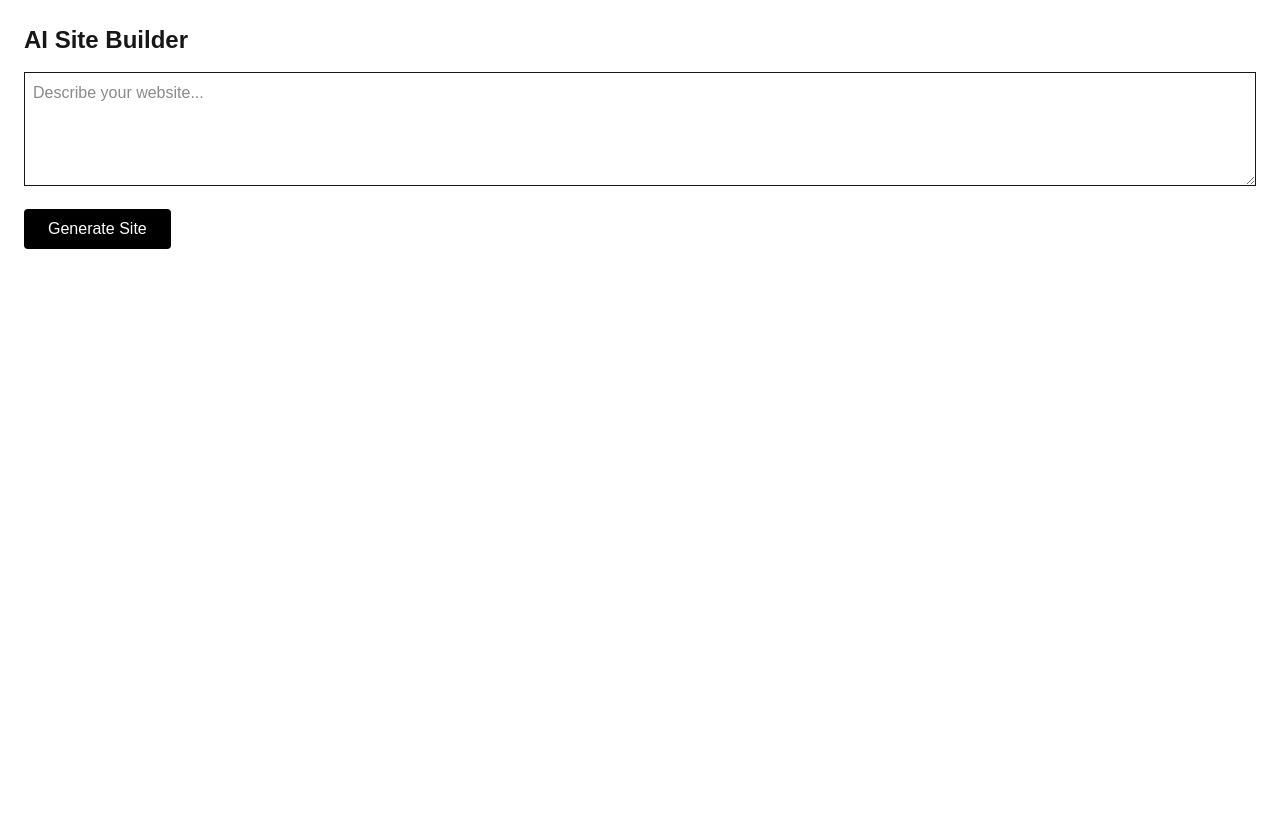
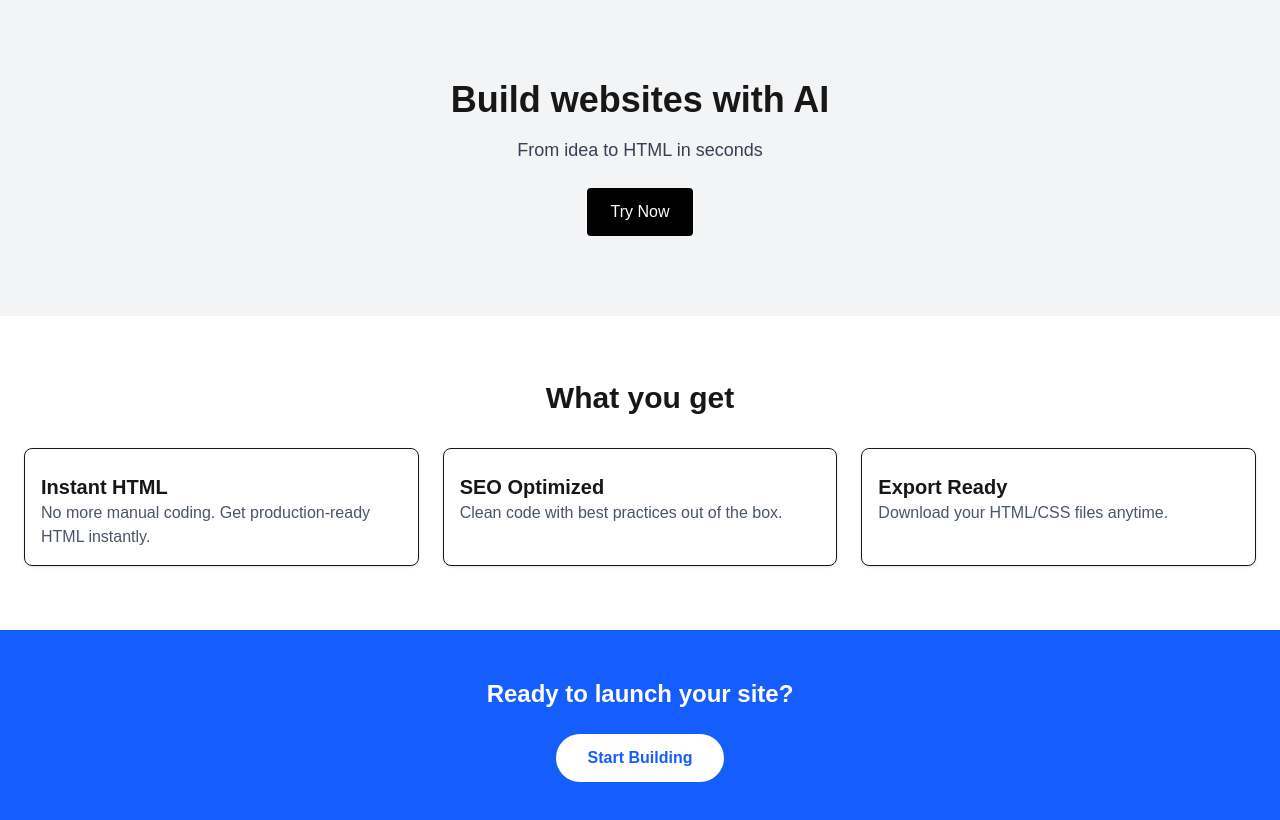
Before and after one commit to Userelli/ai-site-builder, a Next.js app: page /builder in a window 1280 px wide. Shown: the top 820 px of the page. Built offline with nearby package versions, Linux system fonts and the light colour scheme.

Commit message:
Fix preview page.tsx: use schema.blocks not sections

```diff
--- a/app/builder/page.tsx
+++ b/app/builder/page.tsx
@@ -1,139 +1,87 @@
-"use client";
+import React from "react";
+import Hero from "@/components/blocks/Hero";
+import Features from "@/components/blocks/Features";
+import CTA from "@/components/blocks/CTA";
+import {
+  PageSchema,
+  CTAContent,
+  HeroContent,
+  FeaturesContent,
+} from "@/lib/pageSchema";
 
-import { useState } from "react";
-import JSZip from "jszip";
-
-export default function BuilderPage() {
-  const [prompt, setPrompt] = useState("");
-  const [loading, setLoading] = useState(false);
-  const [schema, setSchema] = useState<any>(null);
-
-  const generateSite = async () => {
-    setLoading(true);
-    const res = await fetch("/api/generate", {
-      method: "POST",
-      headers: { "Content-Type": "application/json" },
-      body: JSON.stringify({ prompt }),
-    });
-    const data = await res.json();
-    setSchema(data.schema);
-    setLoading(false);
+const pageData: PageSchema = {
+  pageName: "Home",
+  blocks: [ // ✅ Must be "blocks", not "sections"
+    {
+      type: "hero",
+      content: {
+        headline: "Build websites with AI",
+        subheadline: "From idea to HTML in seconds",
+        buttonText: "Try Now",
+        buttonLink: "/builder",
+      },
+    },
+    {
+      type: "features",
+      content: {
+        title: "What you get",
+        features: [
+          {
+            title: "Instant HTML",
+            description: "No more manual coding. Get production-ready HTML instantly.",
+          },
+          {
+            title: "SEO Optimized",
+            description: "Clean code with best practices out of the box.",
+          },
+          {
+            title: "Export Ready",
+            description: "Download your HTML/CSS files anytime.",
+          },
+        ],
+      },
+    },
+    {
+      type: "cta",
+      content: {
+        message: "Ready to launch your site?",
+        buttonLabel: "Start Building",
+        buttonUrl: "/builder",
+      },
+    },
+  ],
 };
 
-  const exportToZip = (schema: any) => {
-    const zip = new JSZip();
-
-    const html = `
-<!DOCTYPE html>
-<html>
-<head>
-  <meta charset="UTF-8">
-  <title>${schema.pageName}</title>
-  <link rel="stylesheet" href="styles.css">
-</head>
-<body>
+export default function PreviewPage() {
+  return (
     <main>
-    ${schema.sections
-      .map((section: any) => {
-        if (section.type === "hero") {
-          return `<section><h1>${section.content.headline}</h1><p>${section.content.subheadline}</p><button>${section.content.buttonText}</button></section>`;
-        } else if (section.type === "features") {
-          return `<section><h2>${section.content.title}</h2>${section.content.features
-            .map(
-              (f: any) =>
-                `<div><strong>${f.icon}</strong> ${f.title}<br>${f.description}</div>`
-            )
-            .join("")}</section>`;
-        } else if (section.type === "cta") {
-          return `<section><p>${section.content.message}</p><a href="${section.content.buttonUrl}">${section.content.buttonLabel}</a></section>`;
-        }
-        return "";
-      })
-      .join("")}
-  </main>
-</body>
-</html>
-`;
-
-    const css = `
-body { font-family: sans-serif; padding: 40px; }
-h1, h2 { margin-bottom: 8px; }
-section { margin-bottom: 32px; }
-button, a { padding: 8px 16px; background: black; color: white; border-radius: 8px; text-decoration: none; }
-`;
-
-    zip.file("index.html", html);
-    zip.file("styles.css", css);
-
-    zip.generateAsync({ type: "blob" }).then((content) => {
-      const a = document.createElement("a");
-      a.href = URL.createObjectURL(content);
-      a.download = "site.zip";
-      a.click();
-    });
-  };
-
+      {pageData.blocks.map((block, index) => {
+        switch (block.type) {
+          case "hero":
             return (
-    <main className="p-6">
-      <h1 className="text-2xl font-bold mb-4">AI Site Builder</h1>
-      <textarea
-        className="w-full border p-2 mb-4"
-        rows={4}
-        placeholder="Describe your website..."
-        value={prompt}
-        onChange={(e) => setPrompt(e.target.value)}
+              <Hero
+                key={index}
+                content={block.content as HeroContent}
               />
-      <button
-        onClick={generateSite}
-        className="px-6 py-2 bg-black text-white rounded"
-        disabled={loading}
-      >
-        {loading ? "Generating..." : "Generate Site"}
-      </button>
-
-      {schema && (
-        <>
-          <button
-            onClick={() => exportToZip(schema)}
-            className="mt-4 px-6 py-2 bg-green-600 text-white rounded"
-          >
-            Download as ZIP
-          </button>
-
-          <div className="mt-10">
-            <h2 className="text-xl font-semibold mb-4">Rendered Preview:</h2>
-            <div className="border rounded p-4">
-              {schema.sections.map((section: any, index: number) => {
-                switch (section.type) {
-                  case "hero":
-                    const Hero = require("@/components/blocks/Hero").default;
-                    return (
-                      <Hero key={index} content={section.content} />
             );
           case "features":
-                    const Features =
-                      require("@/components/blocks/Features").default;
             return (
-                      <Features key={index} content={section.content} />
+              <Features
+                key={index}
+                content={block.content as FeaturesContent}
+              />
             );
           case "cta":
-                    const CTA = require("@/components/blocks/CTA").default;
-                    return <CTA key={index} content={section.content} />;
+            return (
+              <CTA
+                key={index}
+                content={block.content as CTAContent}
+              />
+            );
           default:
             return null;
         }
       })}
-            </div>
-          </div>
-
-          <div className="mt-10">
-            <h2 className="text-xl font-semibold mb-2">Generated Layout (JSON):</h2>
-            <pre className="bg-gray-100 p-4 rounded text-sm overflow-x-auto">
-              {JSON.stringify(schema, null, 2)}
-            </pre>
-          </div>
-        </>
-      )}
     </main>
   );
 }
```
Lines whose indentation alone changed are shown as unchanged.
